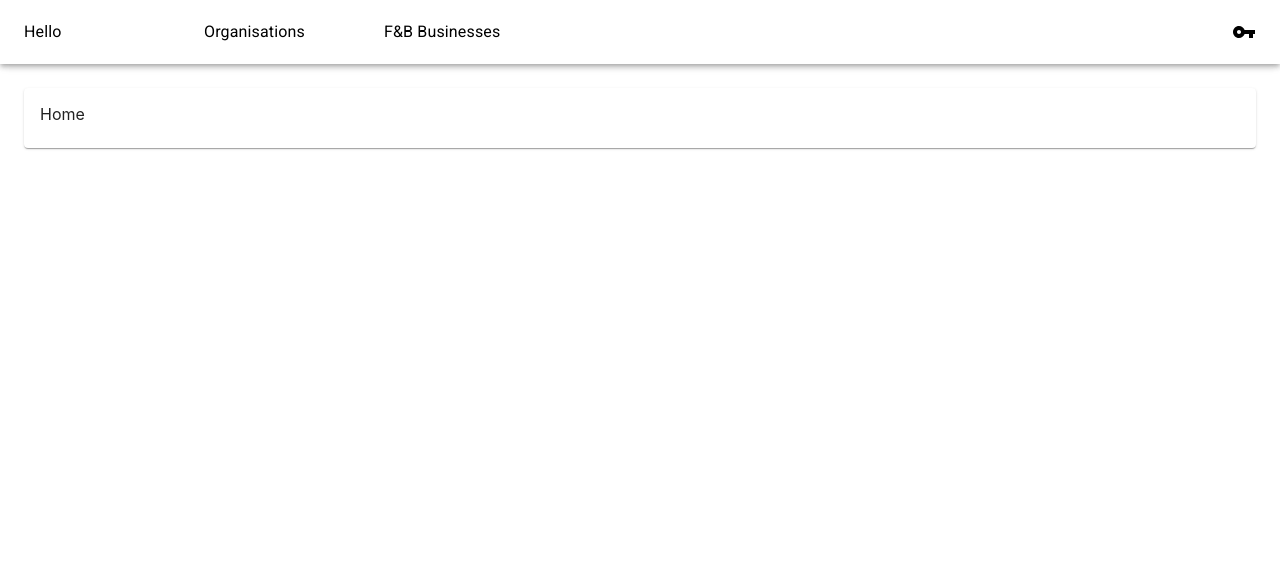
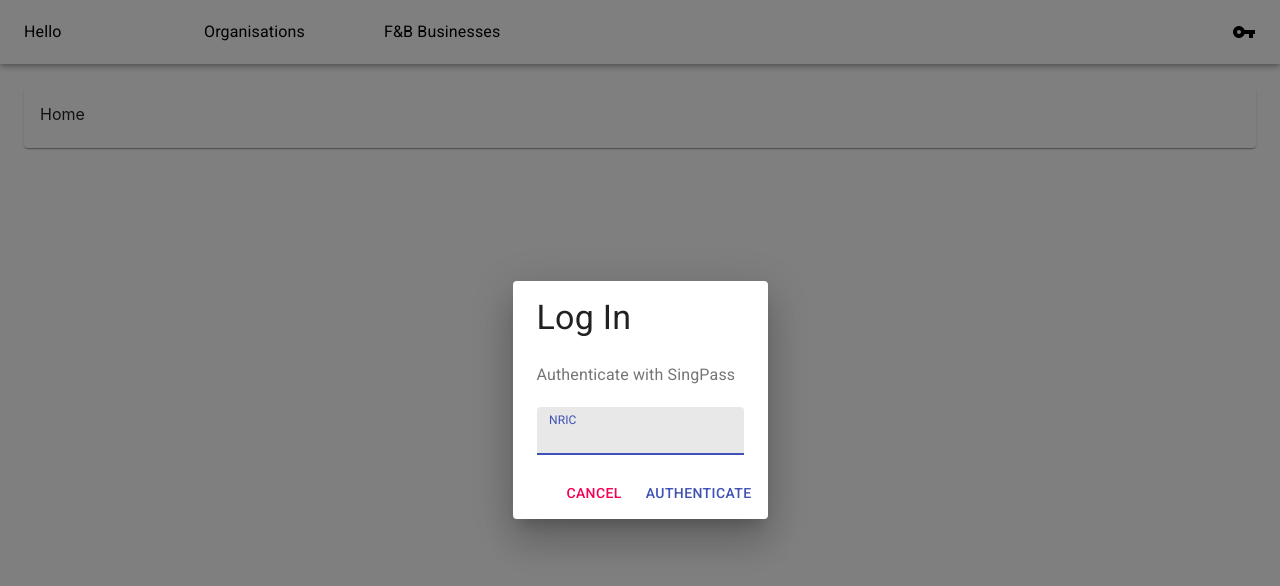
Before and after one commit to nivianlee/SwagelulusFrontend, a React (Create React App) app in the folder frontend/: page /home in a window 1280 px wide. Both pictures are taken after a click on the button "vpnKey". Shown: the top 586 px of the page. Built offline with nearby package versions, Linux system fonts and the light colour scheme.

Commit message:
Added login functionality

```diff
--- a/frontend/src/App.js
+++ b/frontend/src/App.js
@@ -14,9 +14,12 @@ import Sidebar from './components/sidebar';
 import Topbar from './components/topbar';
 
 import * as Reducer from './reducers/reducers.js';
+import * as Api from './api/api';
 //for the appbar and drawer
 import CssBaseline from '@material-ui/core/CssBaseline';
 import { makeStyles } from '@material-ui/core/styles';
+
+import LoginPopover from './components/LoginPopover';
 
 const rootReducer = combineReducers({
   reducer: Reducer.reducer,
@@ -58,6 +61,7 @@ const App = (props) => {
   const [mobileOpen, setMobileOpen] = useState(false);
   let pathname = props.history.location.pathname;
   const [selectedItem, setSelectedItem] = useState(0);
+  const [showingLogin, setShowingLogin] = useState(false);
 
   useEffect(() => {
     setMobileOpen(false);
@@ -97,6 +101,33 @@ const App = (props) => {
     }
   };
 
+  const openLoginDialog = () => {
+    setShowingLogin(true);
+  };
+
+  const closeLoginDialog = () => {
+    setShowingLogin(false);
+  };
+
+  const handleLogin = (nric) => {
+    const body = { id: nric };
+    Api.login(body)
+      .then((result) => {
+        if (result.data.isValid) {
+          sessionStorage.setItem('userID', nric);
+          sessionStorage.setItem('userType', result.data.type);
+          if (result.data.type == 'hcw') {
+            sessionStorage.setItem('orgID', result.data.id);
+          }
+        } else {
+          console.log('invalid user id');
+        }
+      })
+      .catch((err) => {
+        console.error(err);
+      });
+  };
+
   const handleLogout = () => {
     sessionStorage.clear();
     props.history.push('/');
@@ -121,12 +152,14 @@ const App = (props) => {
         )}
         <Topbar
           handleDrawerToggle={handleDrawerToggle}
+          handlePressLogin={openLoginDialog}
           handleLogout={handleLogout}
           handleProfile={handleProfile}
           pathname={pathname}
           handleSelectedItem={handleSelectedItem}
           selectedItem={selectedItem}
         />
+        <LoginPopover open={showingLogin} handleLogin={handleLogin} handleClose={closeLoginDialog} />
         <main className={classes.content}>
           <div className={classes.toolbar} />
           <Switch>
--- a/frontend/src/api/api.js
+++ b/frontend/src/api/api.js
@@ -2,7 +2,7 @@ import axios from 'axios';
 import Config from '../config.json';
 
 export function login(request) {
-  var link = Config.ipAddress + '/login';
+  var link = Config.ipAddress + '/authenticate';
   return axios.post(link, request);
 }
 
--- /dev/null
+++ b/frontend/src/components/LoginPopover.js
@@ -0,0 +1,58 @@
+import React, { useState } from 'react';
+import Button from '@material-ui/core/Button';
+import TextField from '@material-ui/core/TextField';
+import Dialog from '@material-ui/core/Dialog';
+import DialogActions from '@material-ui/core/DialogActions';
+import DialogContent from '@material-ui/core/DialogContent';
+import DialogContentText from '@material-ui/core/DialogContentText';
+import DialogTitle from '@material-ui/core/DialogTitle';
+import Typography from '@material-ui/core/Typography';
+import { makeStyles } from '@material-ui/core/styles';
+import * as Api from '../api/api';
+
+const useStyles = makeStyles({});
+
+export default function FormDialog(props) {
+  const classes = useStyles();
+  const [nric, setNric] = useState('');
+
+  const onTextFieldChange = (e) => {
+    setNric(e.target.value);
+  };
+
+  const handleLogin = () => {
+    props.handleLogin(nric);
+    props.handleClose();
+  };
+
+  return (
+    <Dialog open={props.open} onClose={props.handleClose} square aria-labelledby='form-dialog-title'>
+      <DialogTitle id='form-dialog-title'>
+        <Typography variant='h4' component='h2'>
+          Log In
+        </Typography>
+      </DialogTitle>
+      <DialogContent>
+        <DialogContentText>Authenticate with SingPass</DialogContentText>
+        <TextField
+          autoFocus
+          variant='filled'
+          margin='dense'
+          id='name'
+          label='NRIC'
+          type='nric'
+          onChange={onTextFieldChange}
+          fullWidth
+        />
+      </DialogContent>
+      <DialogActions>
+        <Button onClick={props.handleClose} color='secondary'>
+          Cancel
+        </Button>
+        <Button onClick={handleLogin} color='primary'>
+          Authenticate
+        </Button>
+      </DialogActions>
+    </Dialog>
+  );
+}
--- a/frontend/src/components/topbar.js
+++ b/frontend/src/components/topbar.js
@@ -30,7 +30,15 @@ const useStyles = makeStyles((theme) => ({
 
 const Topbar = (props) => {
   const classes = useStyles();
-  const { handleDrawerToggle, handleLogout, handleProfile, pathname, handleSelectedItem, selectedItem } = props;
+  const {
+    handleDrawerToggle,
+    handlePressLogin,
+    handleLogout,
+    handleProfile,
+    pathname,
+    handleSelectedItem,
+    selectedItem,
+  } = props;
 
   return (
     <AppBar position='fixed' className={classes.appBar} style={{ backgroundColor: '#ffffff' }}>
@@ -112,7 +120,7 @@ const Topbar = (props) => {
                   edge='end'
                   aria-label='vpnKey'
                   onClick={() => {
-                    handleLogout();
+                    handlePressLogin();
                   }}
                 >
                   <VpnKeyIcon style={{ color: '#000000' }} />
```
